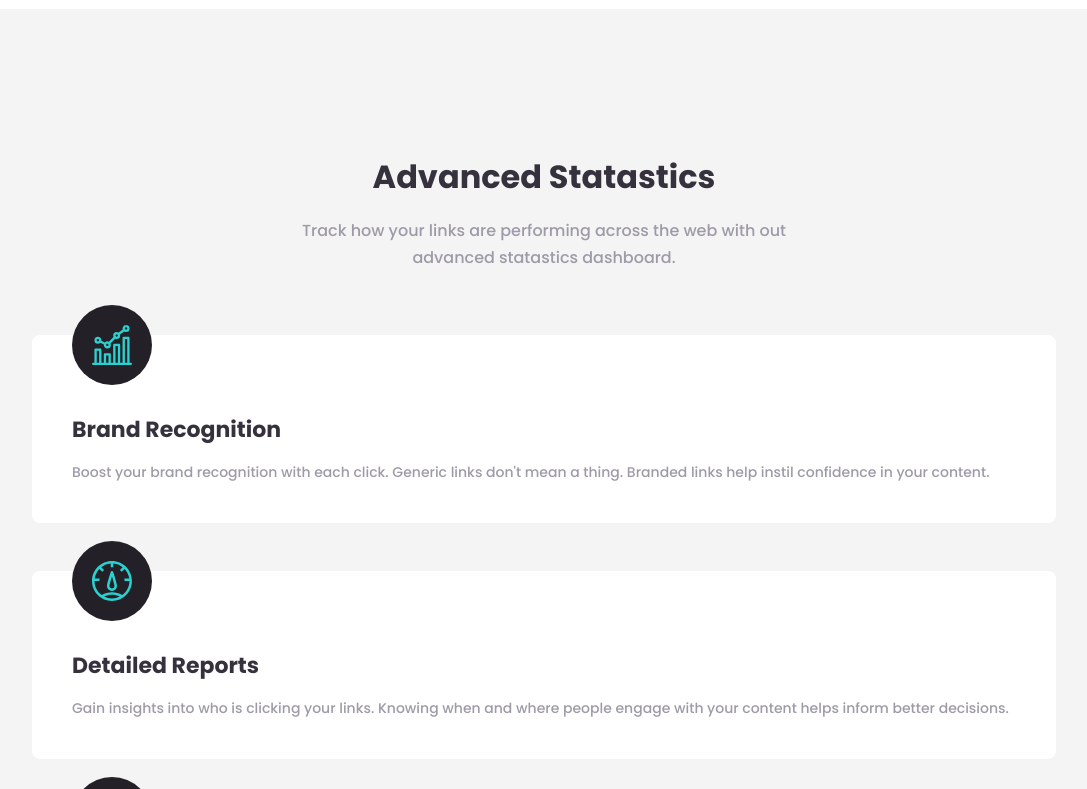
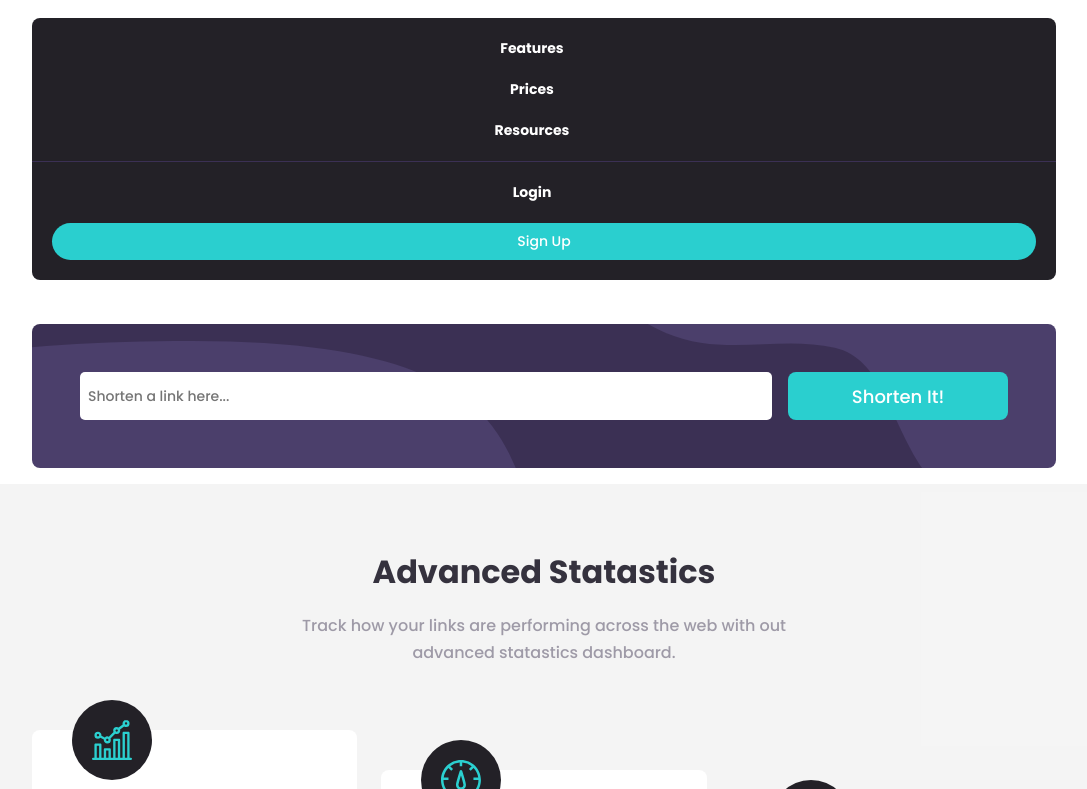
Before and after one commit to gowthamss/react-url-shortner, a React (Create React App) app: page / in a window 1280 px wide. Shown: the part 271-1060 px from the top of the page, without its empty margins (96-1183 px from the left). Built offline with nearby package versions, Linux system fonts and the light colour scheme.

Commit message:
mobile navigation developed

```diff
--- a/src/components/header/header.component.jsx
+++ b/src/components/header/header.component.jsx
@@ -1,11 +1,13 @@
 import React from "react";
 import "./header.styles.css";
 import Navbar from "./navbar/navbar.component";
+import MobileNavigation from "./navbar/mobile-navigation/mobile-navigation.component";
 
 const Header = () => {
     return (
         <div className="header">
             <Navbar />
+            <MobileNavigation />
             {/*<div className="bg-illustration">
                 <svg
                     xmlns="http://www.w3.org/2000/svg"
--- a/src/components/header/header.styles.css
+++ b/src/components/header/header.styles.css
@@ -24,7 +24,7 @@
     }
 }
 
-@media (min-wdith: 900px) and (max-width: 1440px) {
+@media (min-width: 900px) and (max-width: 1440px) {
     .header {
         padding-left: 10%;
         padding-right: 10%;
--- a/src/components/header/navbar/hamburger-menu/hamburger-menu.styles.css
+++ b/src/components/header/navbar/hamburger-menu/hamburger-menu.styles.css
@@ -4,7 +4,7 @@
     justify-content: space-between;
     align-items: center;
     width: 1.75rem;
-    height: 1.5rem;
+    height: 1.25rem;
     cursor: pointer;
 }
 
--- /dev/null
+++ b/src/components/header/navbar/mobile-navigation/mobile-navigation.component.jsx
@@ -0,0 +1,33 @@
+import React from "react";
+import {
+    LinkButton,
+    ActionButton,
+} from "../../../styled-components/styled.component";
+import "./mobile-navigation.styles.css";
+
+const MobileNavigation = () => (
+    <div className="mobile-navigation">
+        <div className="nav-list">
+            <LinkButton className="nav-link" header>
+                Features
+            </LinkButton>
+            <LinkButton className="nav-link" header>
+                Prices
+            </LinkButton>
+            <LinkButton className="nav-link" header>
+                Resources
+            </LinkButton>
+        </div>
+        <div className="divider"></div>
+        <div className="nav-list">
+            <LinkButton className="nav-link" header>
+                Login
+            </LinkButton>
+            <ActionButton className="nav-link-btn" pill>
+                sign up
+            </ActionButton>
+        </div>
+    </div>
+);
+
+export default MobileNavigation;
--- /dev/null
+++ b/src/components/header/navbar/mobile-navigation/mobile-navigation.styles.css
@@ -0,0 +1,26 @@
+.mobile-navigation {
+    background-color: hsl(260, 8%, 14%);
+    border: none;
+    border-radius: 8px;
+}
+
+.nav-list {
+    display: flex;
+    flex-direction: column;
+    align-items: center;
+    gap: 1.25rem;
+    padding: 1.25rem;
+}
+
+.nav-link {
+    color: white !important;
+}
+
+.nav-link-btn {
+    width: 100%;
+}
+
+.divider {
+    height: 1px;
+    background-color: hsl(257, 27%, 26%);
+}
--- a/src/components/header/navbar/navbar.styles.css
+++ b/src/components/header/navbar/navbar.styles.css
@@ -21,6 +21,15 @@
     font-size: 14px !important;
 }
 
-.mobile-nav-container {
+.desktop-nav-container {
     display: none;
 }
+
+@media (min-width: 900px) and (max-width: 1440px) {
+    .mobile-nav-container {
+        display: none;
+    }
+    .desktop-nav-container {
+        display: block;
+    }
+}
--- a/src/components/main/main.component.jsx
+++ b/src/components/main/main.component.jsx
@@ -5,7 +5,7 @@ import Statastics from "./statastics/statastics.component";
 class Main extends React.Component {
     render() {
         return (
-            <div>
+            <div className="main">
                 <Statastics />
                 <GetStarted />
             </div>
--- a/src/components/main/statastics/statastics-list/statastics-list.component.jsx
+++ b/src/components/main/statastics/statastics-list/statastics-list.component.jsx
@@ -3,7 +3,7 @@ import "./statastics-list.styles.css";
 import { LogoAndCardHeading } from "../../../styled-components/styled.component";
 
 const StatasticsList = ({ cardData, index }) => (
-    <div className={`card`}>
+    <div className={`card card${index}`} key={index}>
         <div className="image-container">
             <img src={cardData[0]} alt="icon" />
         </div>
--- a/src/components/main/statastics/statastics-list/statastics-list.styles.css
+++ b/src/components/main/statastics/statastics-list/statastics-list.styles.css
@@ -39,6 +39,17 @@ img {
 @media(min-width: 900px) and (max-width: 1440px) {
     .card {
         align-items: flex-start;
+        text-align: left;
+        margin-bottom: 0;
+    }
+    .card0 {
+        grid-row: 1 / 4;
+    }
+    .card1 {
+        grid-row: 2 / 5;
+    }
+    .card2 {
+        grid-row: 3 / 6;
     }
     .card-content {
         text-align: left;
--- a/src/components/main/statastics/statastics.component.jsx
+++ b/src/components/main/statastics/statastics.component.jsx
@@ -37,8 +37,9 @@ const Statastics = () => (
         </p>
         <div className="card-container">
             {content.map((cardData, index) => (
-                <StatasticsList index={index} cardData={cardData} />
+                <StatasticsList key={index} index={index} cardData={cardData} />
             ))}
+            {/*<div className="ribbon"></div>*/}
         </div>
     </div>
 );
--- a/src/components/main/statastics/statastics.styles.css
+++ b/src/components/main/statastics/statastics.styles.css
@@ -1,3 +1,7 @@
+.card-container {
+    position: relative;
+}
+
 .statastics-container {
     padding: 1rem 1.5rem;
     background: #f2f2f2cb;
@@ -19,11 +23,22 @@
     line-height: 1.7;
 }
 
+.ribbon {
+    position: absolute;
+    /* top: 50%;
+    left: 50%; */
+    height: 6px;
+    width: 100%;
+    transform: rotate(90deg);
+    background-color: hsl(180, 66%, 49%);
+}
+
 @media(min-width: 900px) and (max-width: 1440px) {
     .statastics-container {
-        padding-top: 9rem;
+        /* padding-top: 9rem;
         padding-left: 10%;
-        padding-right: 10%;
+        padding-right: 10%; */
+        padding: 4rem 10%;
     }
     .statastics-title {
         font-size: 32px;
@@ -32,11 +47,11 @@
     .description {
         padding: 0 15rem;
     }
-    /* .card-container {
-        height: 300px;
+    .card-container {
+        height: 22rem;
         display: grid;
         grid-column-gap: 1.5rem;
         grid-template-columns: repeat(3, 1fr);
-        grid-template-rows: 40px 1fr 40px;
-    } */
+        grid-template-rows: 40px 40px 1fr 40px 40px;
+    }
 }
```
